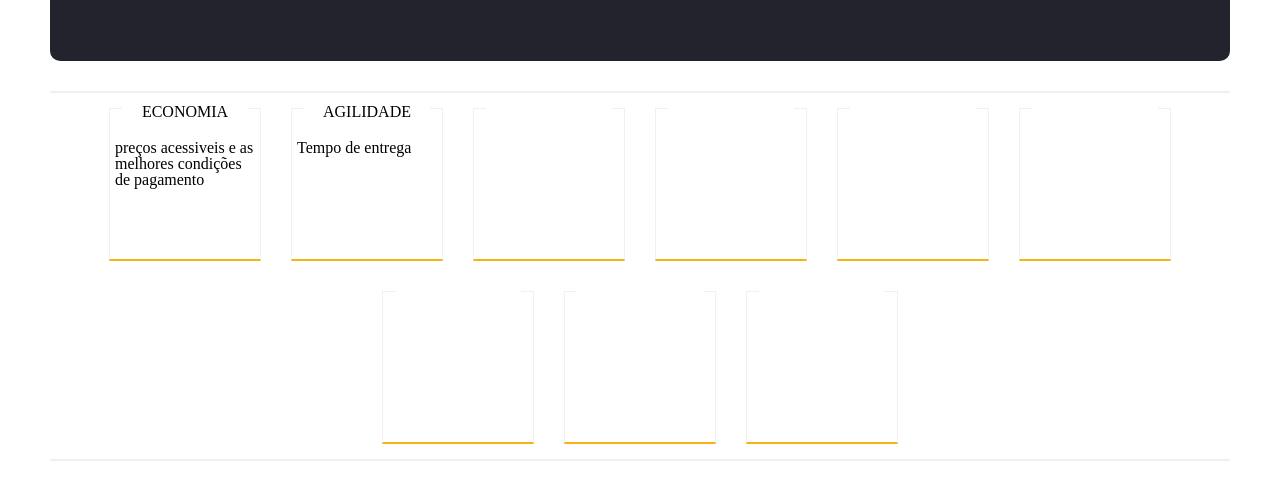
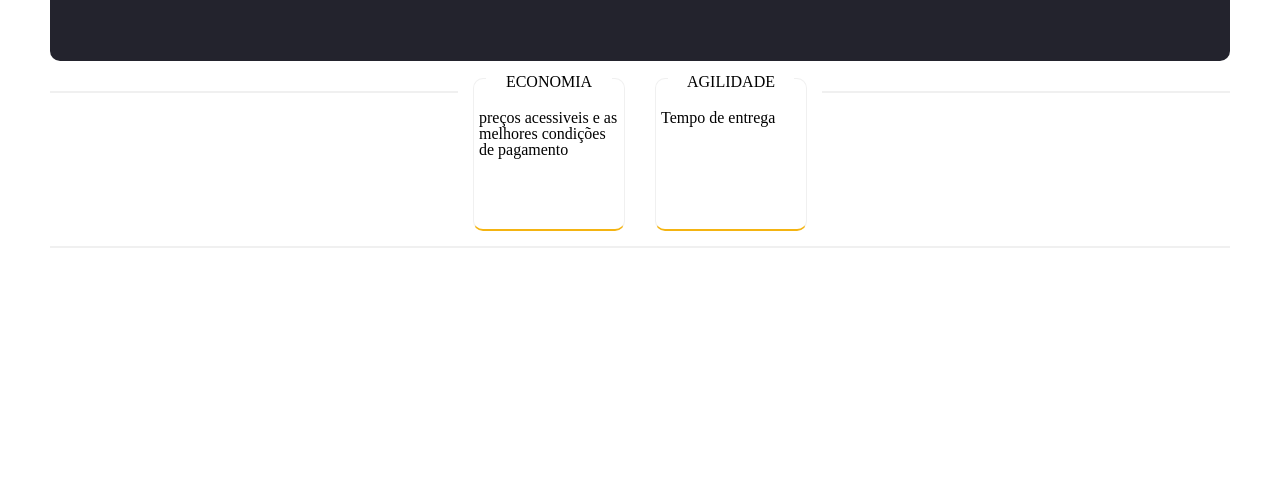
Before and after one commit to davidgamaserrate1/mrios-marcenaria, a React (Create React App) app: page / in a window 1280 px wide. Shown: the part 329-817 px from the top of the page. Built offline with nearby package versions, Linux system fonts and the light colour scheme.

Commit message:
feat: align items cards

```diff
--- a/src/compents/benefits/benefit-item/benefit-item-styles.css
+++ b/src/compents/benefits/benefit-item/benefit-item-styles.css
@@ -6,6 +6,7 @@
     margin: 15px;
     text-align: center;
     justify-content: center;
+    border-radius: 10px;
 }
 
 .benefit-tittle {
--- a/src/compents/benefits/benefits-styles.css
+++ b/src/compents/benefits/benefits-styles.css
@@ -7,3 +7,10 @@
     flex-wrap: wrap;
 
 }
+
+.benefit-items {
+    display: flex;
+    margin-top: -30px;
+    background: #ffffff;
+
+}
--- a/src/compents/benefits/index.js
+++ b/src/compents/benefits/index.js
@@ -5,15 +5,12 @@ import BenefitItem from './benefit-item'
 const Benefits = () => {
     return (
         <section id="benefits">
-            <BenefitItem titulo='Economia' description='preços acessiveis e as melhores condições de pagamento' />
-            <BenefitItem titulo='Agilidade' description='Tempo de entrega' />
-            <BenefitItem />
-            <BenefitItem />
-            <BenefitItem />
-            <BenefitItem />
-            <BenefitItem />
-            <BenefitItem />
-            <BenefitItem />
+            <div className='benefit-items'>
+
+                <BenefitItem titulo='Economia' description='preços acessiveis e as melhores condições de pagamento' />
+                <BenefitItem titulo='Agilidade' description='Tempo de entrega' />
+            </div>
+
         </section>
     )
 }
```
